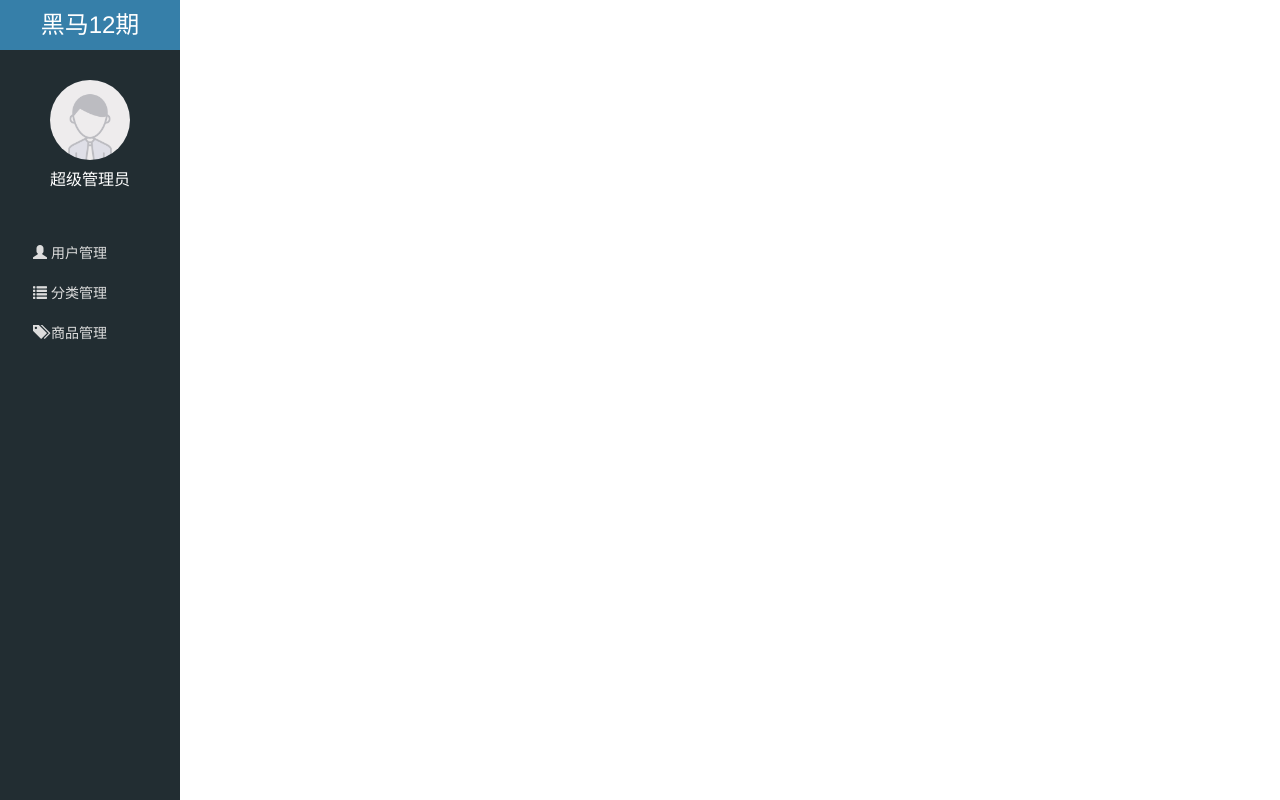
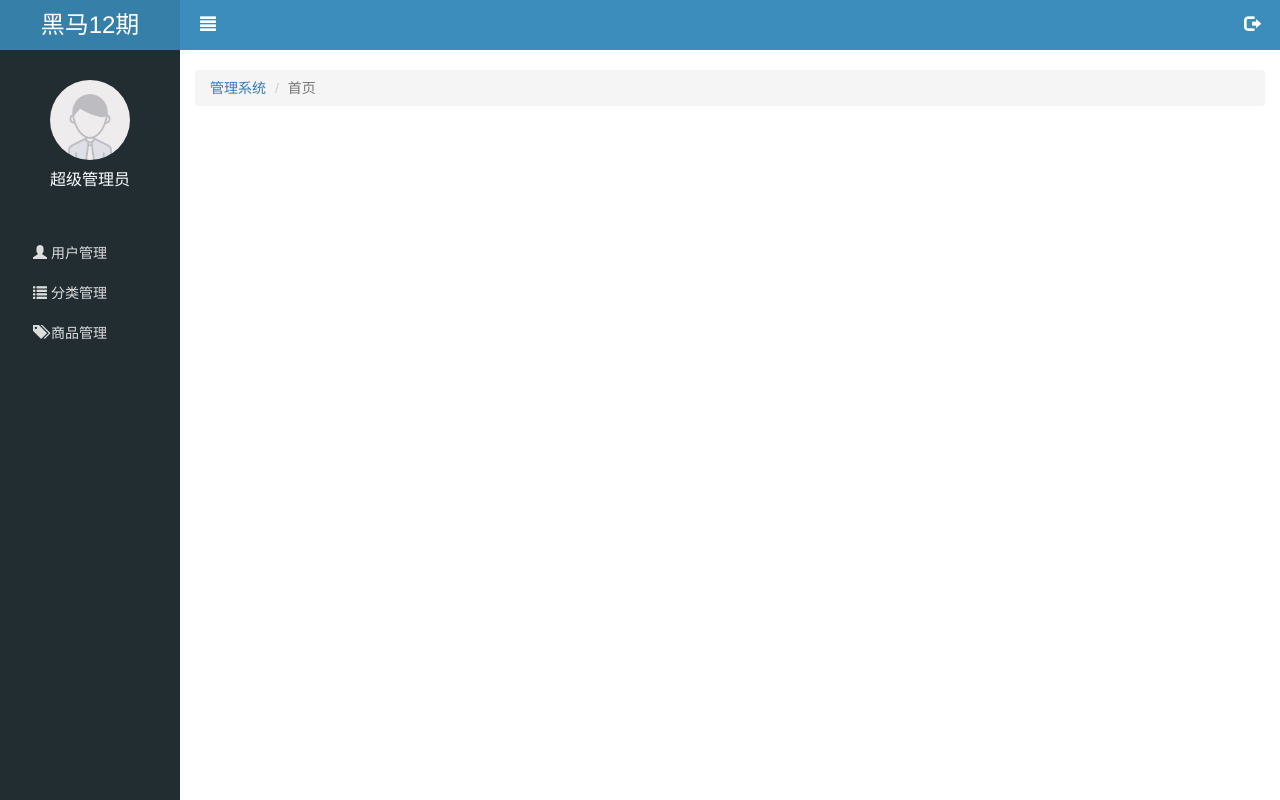
Before and after one commit to cnmmmp2017/letao, a website: page public/back/index.html in a window 1280 px wide. Drawn offline with Linux system fonts and the light colour scheme.

Commit message:
首页-静态页完成

```diff
--- a/public/back/css/common.css
+++ b/public/back/css/common.css
@@ -89,3 +89,21 @@ a:link,a:visited,a:hover,a:active {
 .lt_aside .nav .child a {
     padding-left: 50px;
 }
+
+.lt_main {
+    height: 100%;
+    padding-left: 180px;
+}
+
+.lt_main .topbar {
+    height: 50px;
+    background-color: #3c8dbc;
+    padding: 0 20px;
+    line-height: 50px;
+    margin-bottom: 20px;
+}
+
+.lt_main .topbar a {
+    color: #fff;
+    font-size: 16px;
+}
--- a/public/back/index.html
+++ b/public/back/index.html
@@ -46,6 +46,23 @@
                 </li>
             </ul>
         </div>
+    </div>
+
+    <div class="lt_main">
+        <!-- 顶部通栏 -->
+        <div class="topbar">
+            <a href="javascript:;" class="pull-left btn_menu"><span class="glyphicon glyphicon-align-justify"></span></a>
+            <a href="javascript:;" class="pull-right btn_logout"><span class="glyphicon glyphicon-log-out"></span></a>
+        </div>
+
+        <!-- container-fluid -->
+        <div class="container-fluid">
+            <!-- 面包屑导航 -->
+            <ol class="breadcrumb">
+                <li><a href="#">管理系统</a></li>
+                <li class="active">首页</li>
+            </ol>
+        </div>
 
     </div>
 
```
